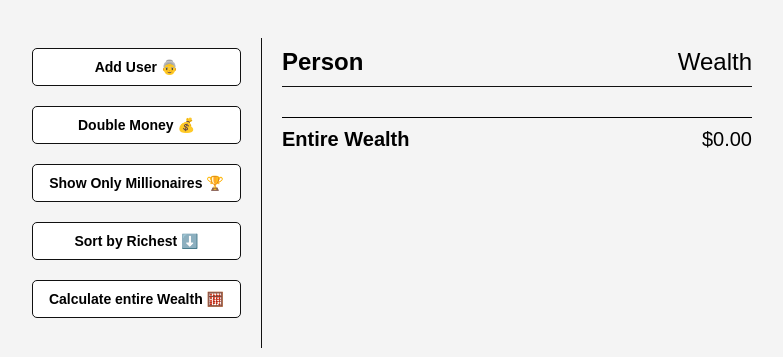
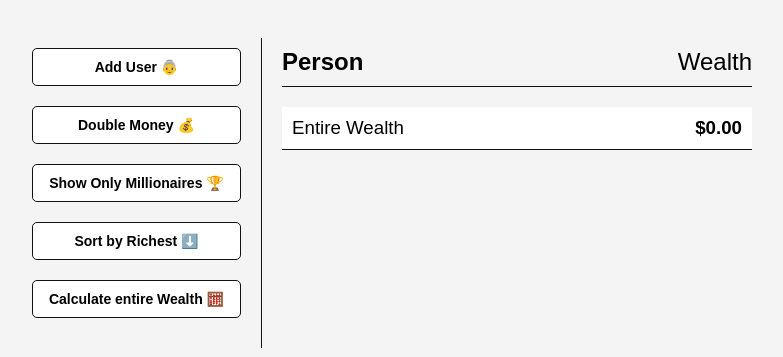
Before and after one commit to TomaszSarmata/domArrayMethods, a plain HTML site: page index.html in a window 1280 px wide. Both pictures are taken after a click on the button "Calculate entire Wealth 🧮". Shown: the part 247-604 px from the top of the page, without its empty margins (248-1031 px from the left). Drawn offline with Linux system fonts and the light colour scheme; no server answers.

Commit message:
made a couple of changes to follow along with the course work

```diff
--- a/script.js
+++ b/script.js
@@ -113,14 +113,14 @@ function showMillionaires() {
 
 //Double money
 function calculateWealth() {
-  const entireWealth = userList.reduce((acc, currVal) => {
-    return acc + currVal.money;
+  const entireWealth = userList.reduce((acc, user) => {
+    return acc + user.money;
   }, 0);
   let element = document.createElement("div");
-  element.classList.add("entire-wealth-container");
-  element.innerHTML = `<strong>Entire Wealth</strong>${formatMoney(
+
+  element.innerHTML = `<h3>Entire Wealth <strong>${formatMoney(
     entireWealth
-  )}`;
+  )}</strong></h3>`;
   main.appendChild(element);
 }
 
--- a/style.css
+++ b/style.css
@@ -68,12 +68,3 @@ h3 {
   font-size: 20px;
   margin-bottom: 10px;
 }
-
-.entire-wealth-container {
-  display: flex;
-  justify-content: space-between;
-  font-size: 20px;
-  margin-top: 30px;
-  border-top: 1px solid #000;
-  padding-top: 10px;
-}
```
